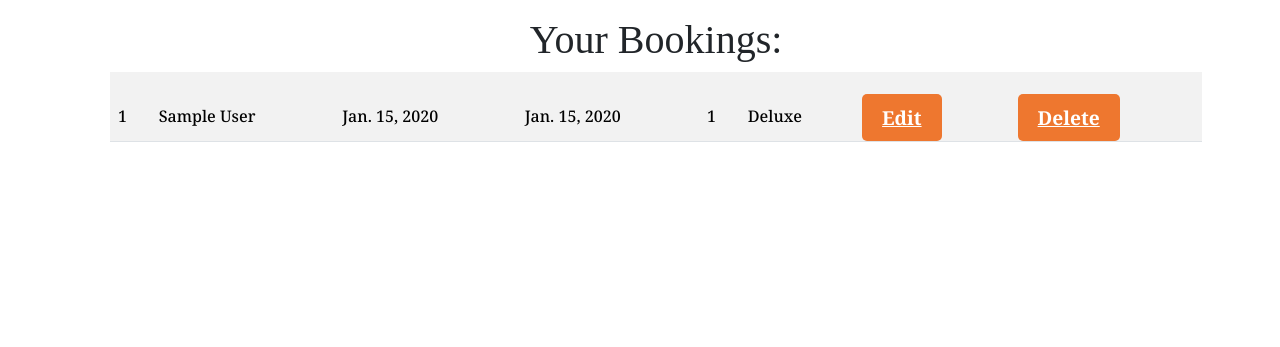
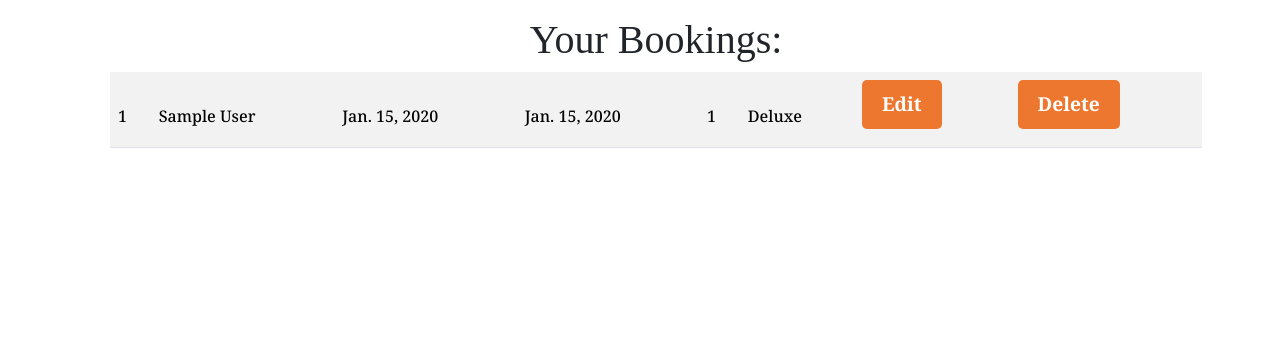
Before and after one commit to GrzegorzStary/CONDOHOTEL, a Django app: page /reservations/my-bookings/ in a window 1280 px wide. Shown: the part 77-424 px from the top of the page. Run offline with Django 5.2, Linux system fonts and the light colour scheme; a user stored in the database is signed in; tables that the repository leaves empty hold one stand-in row (values such as "Sample post"); some libraries are stand-ins or nearby versions; some web fonts are replaced.

```diff
--- a/reservation/templates/reservation/bookings_list.html
+++ b/reservation/templates/reservation/bookings_list.html
@@ -1,7 +1,7 @@
 {% extends 'base.html' %}
 {% load static %}
 
-{% block title %} -Your Bookings{% endblock %}
+{% block title %} Your Bookings{% endblock %}
 
 {% block content %}
 <div class="container m-3">
@@ -30,30 +30,34 @@
                     <td data-label="Check-out"><br>{{ booking.check_out }}</td>
                     <td data-label="Guests"><br>{{ booking.guests }}</td>
                     <td data-label="Room Type"><br>{{ booking.get_room_type_display }}</td>
-                    <td><br>
-                        <a href="{% url 'editbooking' booking.id %}" class="my-button" aria-label="Edit your booking">
+                    <td>
+                        <a href="{% url 'editbooking' booking.id %}" class="btn my-button" aria-label="Edit your booking">
                             Edit
                         </a>
                     </td>
-                    <td><br>
-                        <a href="{% url 'delete_booking' booking.id %}" class="my-button"
-                            aria-label="Delete your booking">
+                    <td>
+                        <a href="{% url 'delete_booking' booking.id %}" class="btn my-button" aria-label="Delete your booking">
                             Delete
                         </a>
                     </td>
                 </tr>
                 {% empty %}
-                    <tr class="empty-row">
-                        <td colspan="8" class="text-center">No bookings found.</td>
-                    </tr>
-                    <a href="{% url 'reservation' %}"
-                        class="book-button z-3 position-absolute top-50 start-50 translate-middle p-2 rounded-3 text-decoration-none"
-                        aria-label="Click to book now">
-                        BOOK NOW!
-                    </a>
-                    {% endfor %}
+                <tr class="empty-row">
+                    <td colspan="8" class="text-center">No bookings found.</td>
+                </tr>
+                {% endfor %}
             </tbody>
         </table>
+
+        {% if not object_list %}
+        <div class="text-center mt-4">
+            <a href="{% url 'reservation' %}"
+               class="my-button px-4 py-2 rounded-3 text-decoration-none"
+               aria-label="Click to book now">
+               BOOK NOW!
+            </a>
+        </div>
+        {% endif %}
     </div>
 </div>
 {% endblock %}
```
